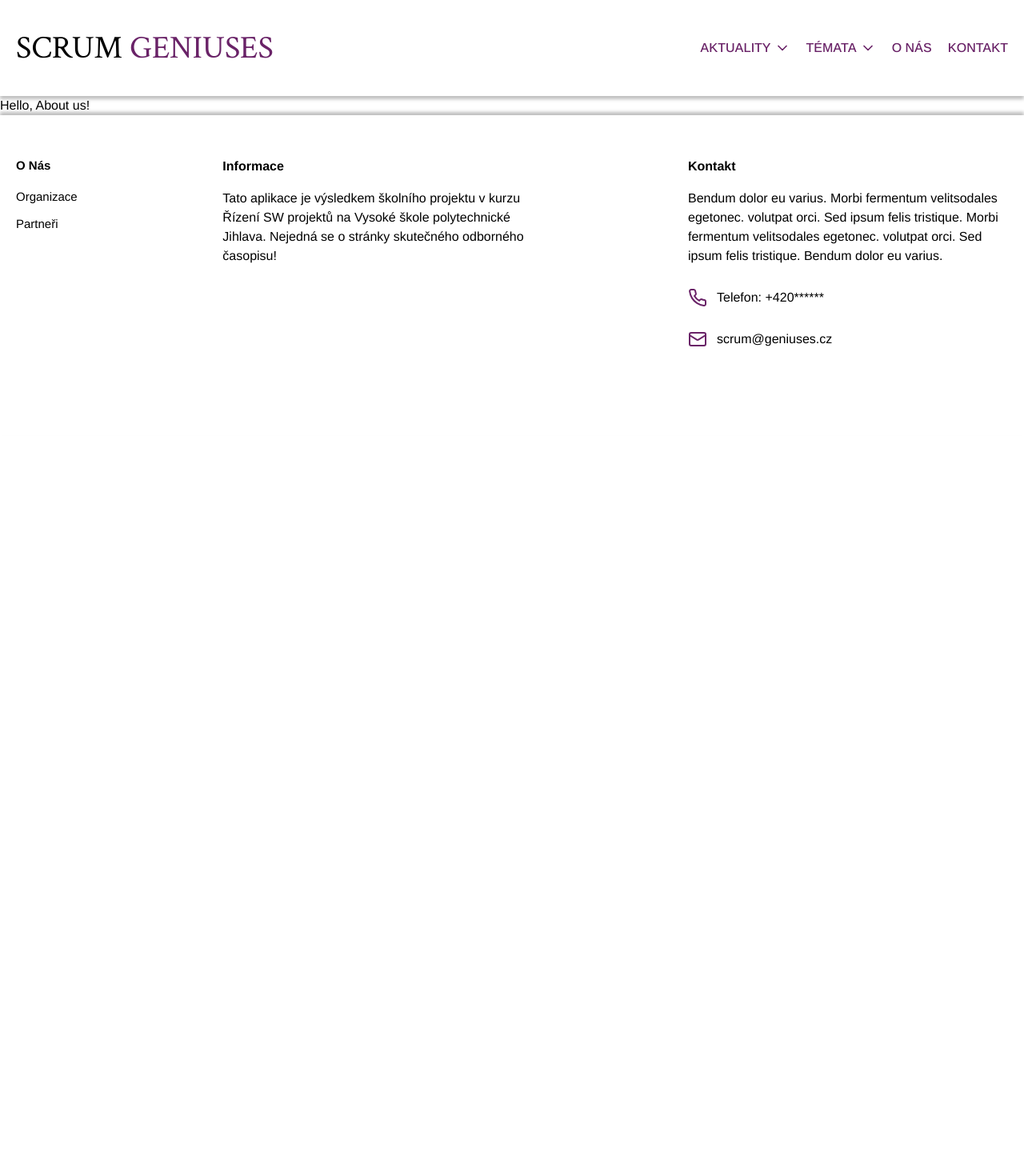
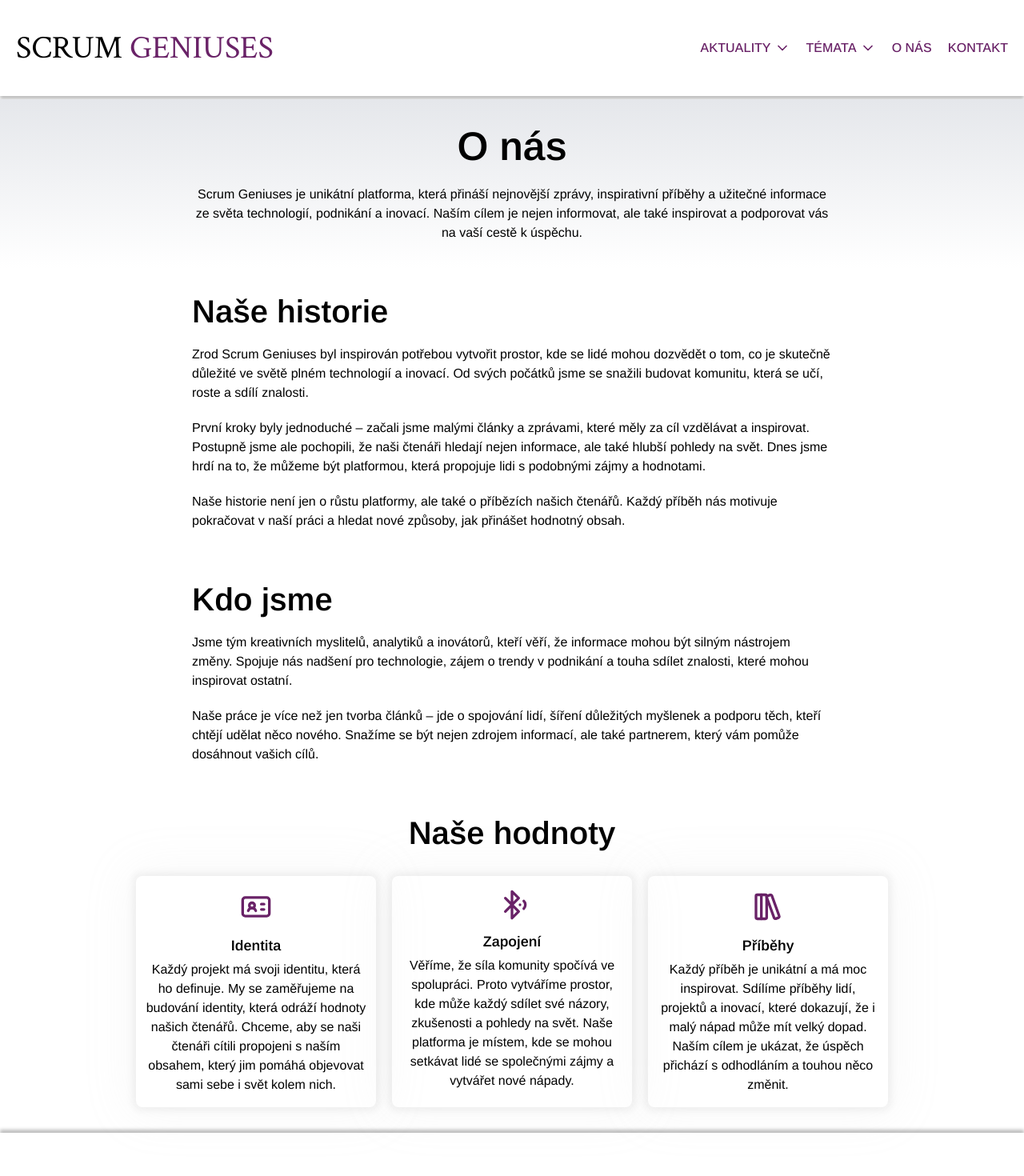
Before and after one commit to dshamsani/scrum_geniuses, a React (Vite) app in the folder code/: page /about in a window 1280 px wide. Shown: the top 1470 px of the page at 80% size. Before the commit the page ends 800 px from the top, so only its background shows below. Built offline with nearby package versions, Linux system fonts and the light colour scheme.

Commit message:
feat: about us page

```diff
--- /dev/null
+++ b/code/src/components/about/AboutCard.tsx
@@ -0,0 +1,19 @@
+import type { FC, ReactNode } from "react";
+
+interface AboutCardProps {
+  icon: ReactNode;
+  title: string;
+  description: string;
+}
+
+export const AboutCard: FC<AboutCardProps> = ({ title, description, icon }) => {
+  return (
+    <div className="shadow-card flex flex-col max-w-[300px] px-3 py-4 rounded-lg flex-grow w-full hover:scale-105 transition-all duration-300 gap-3">
+      <div className="w-[40px] aspect-square self-center flex items-center justify-center">{icon}</div>
+      <div className="flex w-full flex-col gap-1">
+        <h3 className=" font-semibold text-lg self-center">{title}</h3>
+        <p className="text-center">{description}</p>
+      </div>
+    </div>
+  );
+};
--- a/code/src/pages/About/About.tsx
+++ b/code/src/pages/About/About.tsx
@@ -1,5 +1,74 @@
 import type { FC } from "react";
 
+import { AboutCard } from "@/components/about/AboutCard";
+import { BluetoothSearching, IdCard, LibraryBig } from "lucide-react";
+
 export const About: FC = () => {
-  return <div>Hello, About us!</div>;
+  return (
+    <main className="pt-[4px]">
+      <div className="  flex items-center gap-5 flex-col  w-full py-8 bg-gradient-to-t from-white to-gray-200 ">
+        <h1 className="font-semibold text-[50px] m-0 p-0 leading-[1.1]">O nás</h1>
+        <p className="max-w-[800px] text-center">
+          Scrum Geniuses je unikátní platforma, která přináší nejnovější zprávy, inspirativní příběhy a užitečné informace ze světa technologií,
+          podnikání a inovací. Naším cílem je nejen informovat, ale také inspirovat a podporovat vás na vaší cestě k úspěchu.
+        </p>
+      </div>
+
+      <div className=" px-desktop  flex justify-center  w-full  py-8">
+        <div className="flex flex-col gap-5">
+          <h2 className="font-semibold text-[40px] m-0 p-0 leading-[1.1]">Naše historie</h2>
+          <p className="max-w-[800px]">
+            Zrod Scrum Geniuses byl inspirován potřebou vytvořit prostor, kde se lidé mohou dozvědět o tom, co je skutečně důležité ve světě plném
+            technologií a inovací. Od svých počátků jsme se snažili budovat komunitu, která se učí, roste a sdílí znalosti.
+          </p>
+          <p className="max-w-[800px]">
+            První kroky byly jednoduché – začali jsme malými články a zprávami, které měly za cíl vzdělávat a inspirovat. Postupně jsme ale pochopili,
+            že naši čtenáři hledají nejen informace, ale také hlubší pohledy na svět. Dnes jsme hrdí na to, že můžeme být platformou, která propojuje
+            lidi s podobnými zájmy a hodnotami.
+          </p>
+          <p className="max-w-[800px]">
+            Naše historie není jen o růstu platformy, ale také o příbězích našich čtenářů. Každý příběh nás motivuje pokračovat v naší práci a hledat
+            nové způsoby, jak přinášet hodnotný obsah.
+          </p>
+        </div>
+      </div>
+
+      <div className=" px-desktop  flex justify-center  w-full  py-8">
+        <div className="flex flex-col gap-5">
+          <h2 className="font-semibold text-[40px] m-0 p-0 leading-[1.1]">Kdo jsme</h2>
+          <p className="max-w-[800px]">
+            Jsme tým kreativních myslitelů, analytiků a inovátorů, kteří věří, že informace mohou být silným nástrojem změny. Spojuje nás nadšení pro
+            technologie, zájem o trendy v podnikání a touha sdílet znalosti, které mohou inspirovat ostatní.
+          </p>
+          <p className="max-w-[800px]">
+            Naše práce je více než jen tvorba článků – jde o spojování lidí, šíření důležitých myšlenek a podporu těch, kteří chtějí udělat něco
+            nového. Snažíme se být nejen zdrojem informací, ale také partnerem, který vám pomůže dosáhnout vašich cílů.
+          </p>
+        </div>
+      </div>
+
+      <div className=" px-desktop  flex justify-center  w-full  py-8">
+        <div className="flex flex-col w-full items-center gap-8">
+          <h2 className="font-semibold text-[40px] m-0 p-0 leading-[1.1]">Naše hodnoty</h2>
+          <div className="flex w-full justify-center gap-5">
+            <AboutCard
+              title="Identita"
+              description="Každý projekt má svoji identitu, která ho definuje. My se zaměřujeme na budování identity, která odráží hodnoty našich čtenářů. Chceme, aby se naši čtenáři cítili propojeni s naším obsahem, který jim pomáhá objevovat sami sebe i svět kolem nich."
+              icon={<IdCard className="text-[#692267]" size={45} />}
+            />
+            <AboutCard
+              title="Zapojení"
+              description="Věříme, že síla komunity spočívá ve spolupráci. Proto vytváříme prostor, kde může každý sdílet své názory, zkušenosti a pohledy na svět. Naše platforma je místem, kde se mohou setkávat lidé se společnými zájmy a vytvářet nové nápady."
+              icon={<BluetoothSearching className="text-[#692267]" size={40} />}
+            />
+            <AboutCard
+              title="Příběhy"
+              description="Každý příběh je unikátní a má moc inspirovat. Sdílíme příběhy lidí, projektů a inovací, které dokazují, že i malý nápad může mít velký dopad. Naším cílem je ukázat, že úspěch přichází s odhodláním a touhou něco změnit."
+              icon={<LibraryBig className="text-[#692267]" size={45} />}
+            />
+          </div>
+        </div>
+      </div>
+    </main>
+  );
 };
--- a/code/tailwind.config.js
+++ b/code/tailwind.config.js
@@ -22,6 +22,7 @@ export default {
       boxShadow: {
         "custom-drop": "0 4px 4px rgba(0, 0, 0, 0.25)",
         "custom-drop-top": "0 -4px 4px rgba(0, 0, 0, 0.25)",
+        card: "0 0 10px 5px rgba(0, 0, 0, 0.05), 0 0 60px 10px rgba(197, 197, 197, 0.1)",
       },
     },
   },
```
